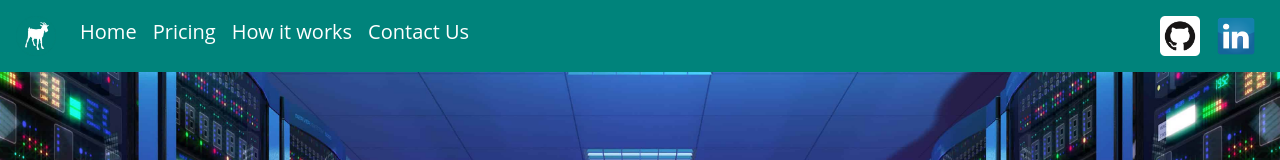
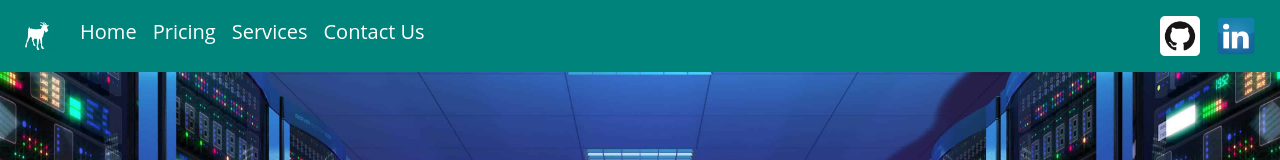
Before and after one commit to HeshamAmer/gedygroup, a React (Create React App) app: page / in a window 1280 px wide. Shown: the top 160 px of the page. Built offline with nearby package versions, Linux system fonts and the light colour scheme.

Commit message:
Rename How it works to Services

```diff
--- a/src/components/NavigationBar.js
+++ b/src/components/NavigationBar.js
@@ -2,7 +2,7 @@ import React, {Component} from 'react';
 import {Image, Nav, Navbar} from 'react-bootstrap'
 import {Link} from "react-router-dom";
 import logo from '../images/logo.png'
-import githublogo from '../images/githubLogo.png'
+import githubLogo from '../images/githubLogo.png'
 import linkedInLogo from '../images/linkedin.png'
 import '../App.css'
 
@@ -28,7 +28,7 @@ class NavigationBar extends Component {
                     </Nav.Link>
                     <Nav.Link>
                         <Link to="/work" style={{textDecoration: "none"}}>
-                            <h5 className="linkText nav-item">How it works</h5>
+                            <h5 className="linkText nav-item">Services</h5>
                         </Link>
                     </Nav.Link>
                     <Nav.Link>
@@ -42,7 +42,7 @@ class NavigationBar extends Component {
                     <Nav.Link>
 
                         <Image title="Github" width="40dp" height="40dp" className="img-responsive mr-3"
-                               src={githublogo}
+                               src={githubLogo}
                                alt="githubLogo" onClick={() => {
                             window.open('https://github.com/HeshamAmer/gedygroup')
                         }}/>
```
